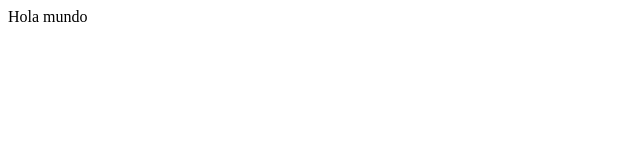
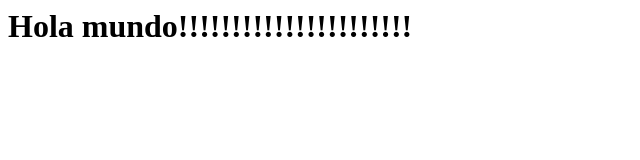
Before and after one commit to Frenezy1/pweb04, a plain HTML site: page index.html in a window 1280 px wide. Shown: the whole page, without its empty margins (0-640 px from the left). Drawn offline with Linux system fonts and the light colour scheme.

Commit message:
Update index.html

```diff
--- a/index.html
+++ b/index.html
@@ -7,6 +7,6 @@
     <title>Index</title>
 </head>
 <body>
-    Hola mundo
+    <h1>Hola mundo!!!!!!!!!!!!!!!!!!!!!!</h1>
 </body>
 </html></html>
```
